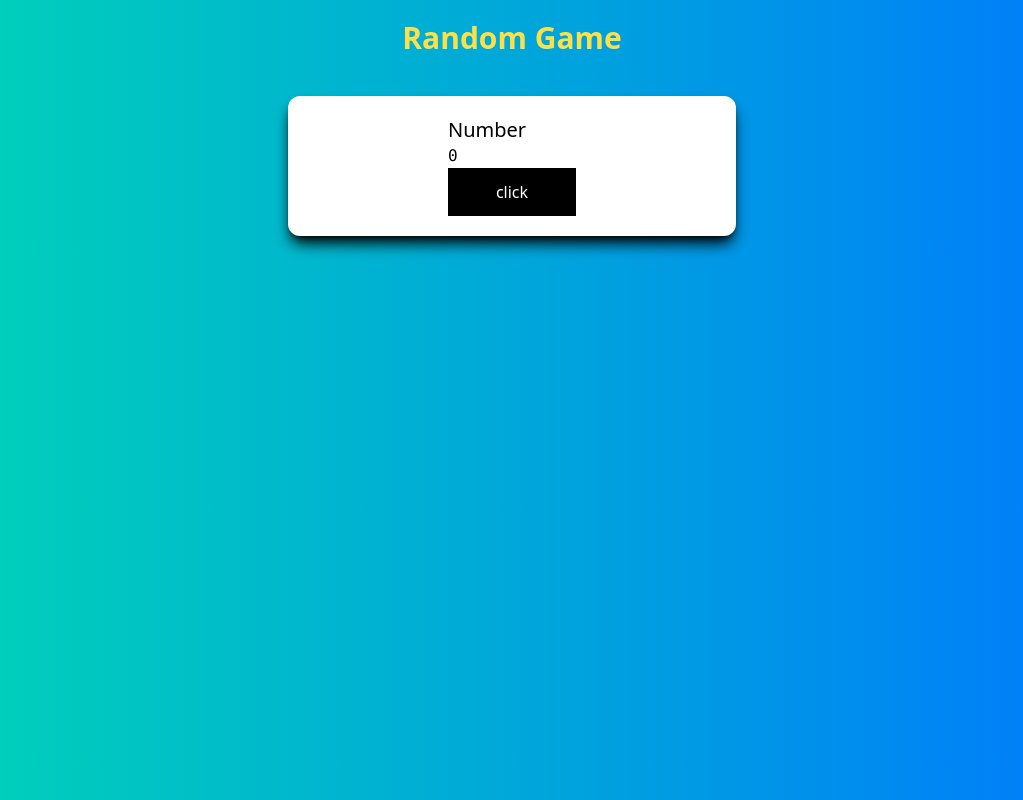
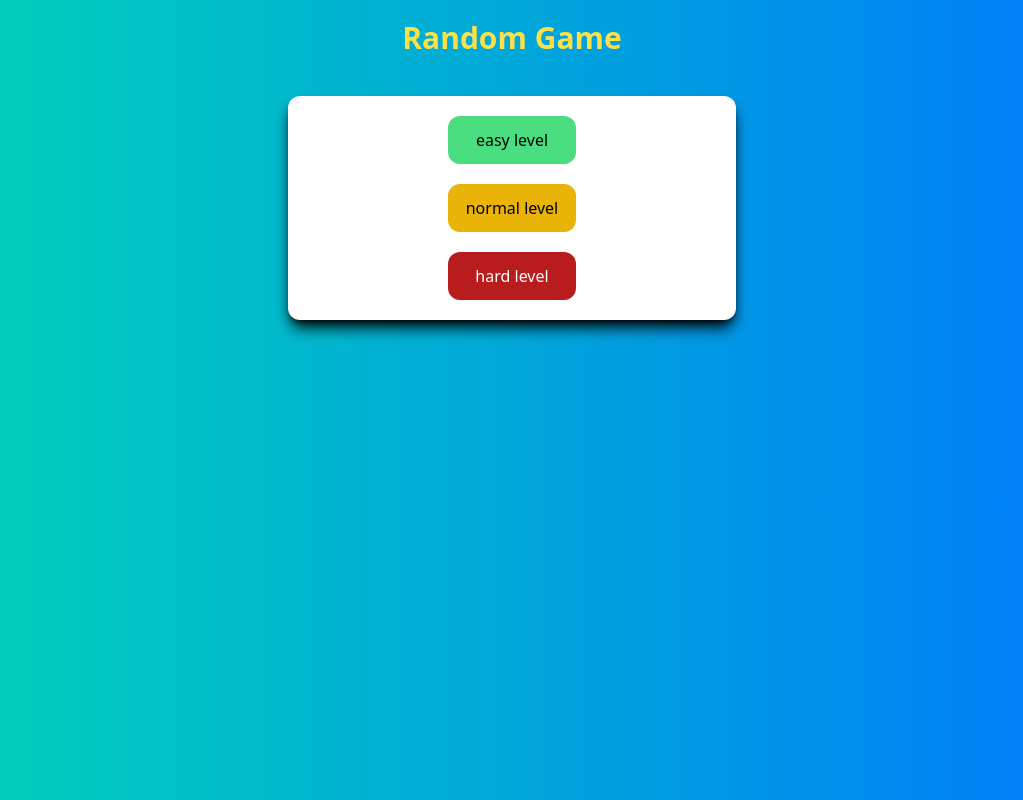
Before and after one commit to Efe-Aydemir/vue-random-number, a Vue app: page / in a window 1280 px wide. Shown: the whole page, without its empty margins (128-1151 px from the left). Built offline with nearby package versions, Linux system fonts and the light colour scheme.

Commit message:
Level Designed

```diff
--- a/src/components/MRRandomCard.vue
+++ b/src/components/MRRandomCard.vue
@@ -1,19 +1,21 @@
 <template>
     <div id="root" class="flex justify-center items-center pt-10">
         <div class="bg-white px-40 py-5 rounded-xl shadow-lg shadow-black flex flex-col">
-            <h1 class="text-xl ">Number</h1>
-            <pre>{{number}}</pre>
-            <button class="w-32 h-12 bg-black text-white" @click="basicnumber">click</button>
+            <div class="flex flex-col gap-5" v-if="islook">
+                <button class="w-32 h-12 transition-all duration-300 bg-green-400 text-black rounded-xl hover:shadow-xl hover:shadow-black" @click="easy">easy level</button>
+            <button class="w-32 h-12 bg-yellow-500 transition-all duration-300 text-black rounded-xl hover:shadow-xl hover:shadow-black" @click="normal">normal level</button>
+            <button class="w-32 h-12 bg-red-700 text-white rounded-xl transition-all duration-300 hover:shadow-xl hover:shadow-black" @click="hard">hard level</button>
+            </div>
         </div>
     </div>
 </template>
 
 <script setup>
-import {ref} from 'vue'
+import {ref} from 'vue';
 
-let number = ref(0)
+let islook = ref(true)
 
-function basicnumber() {
-    number.value = Math.floor(Math.random() * 11);
+function easy() {
+    islook.value = false
 }
 </script>
```
